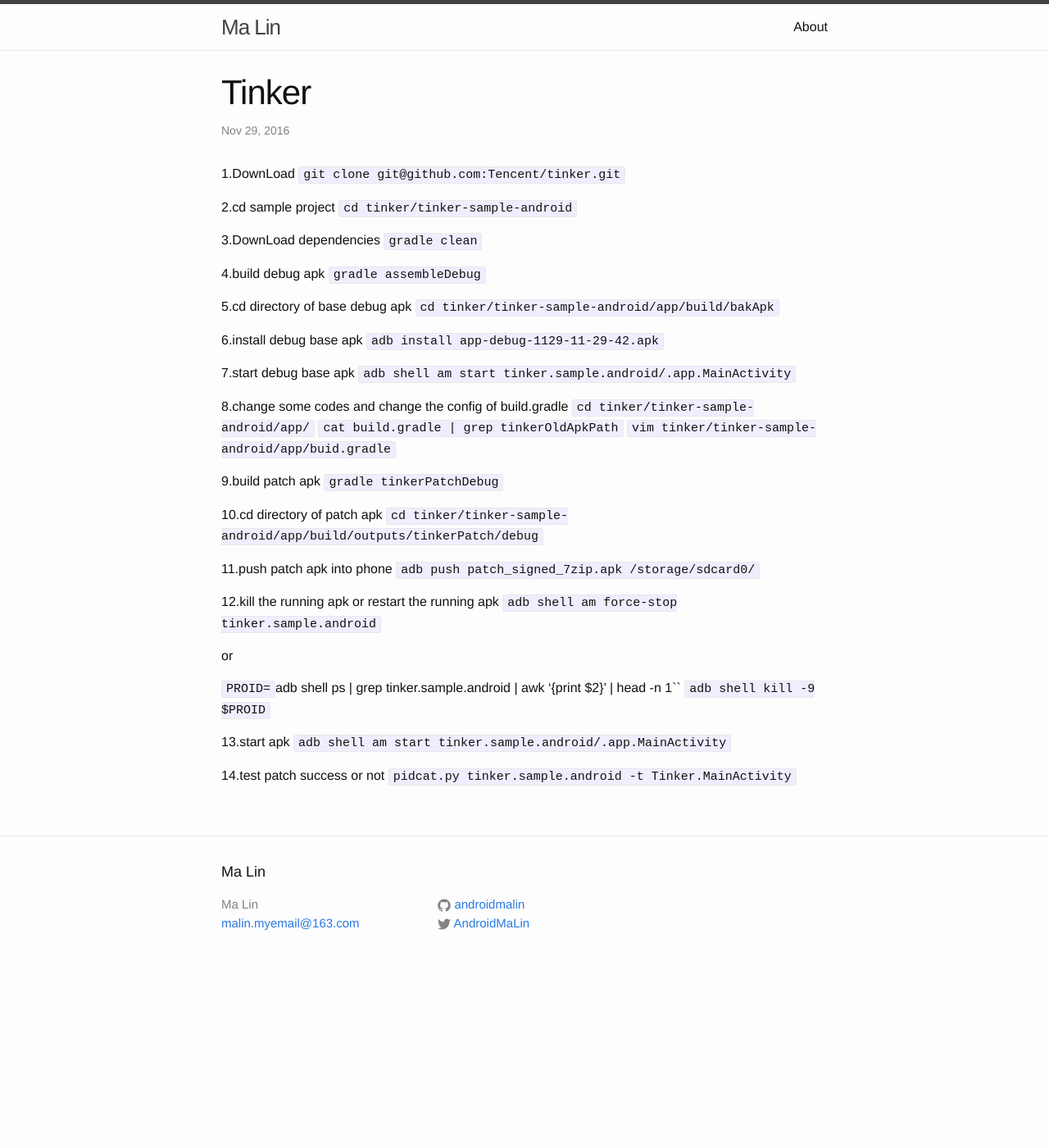
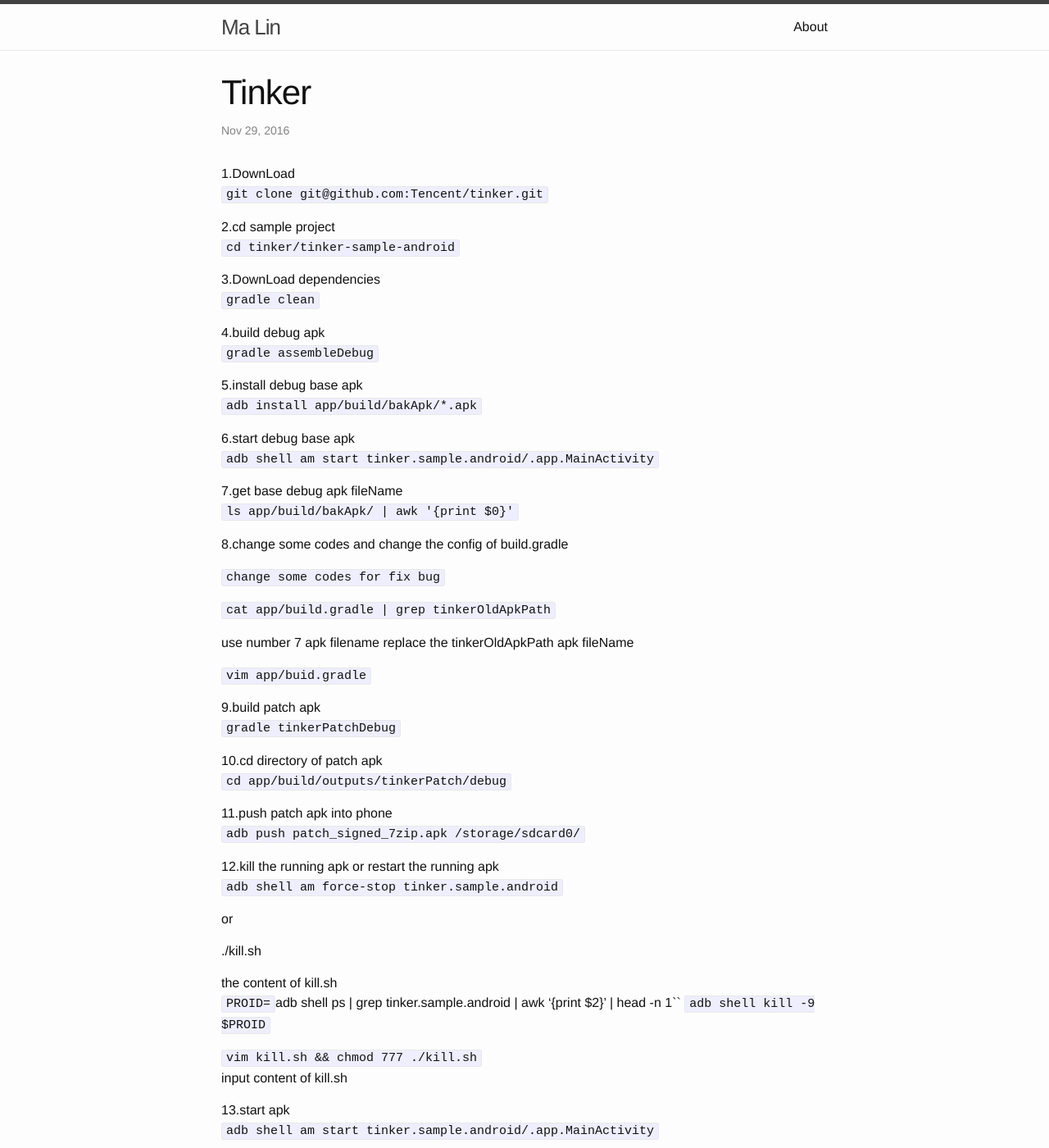
Before and after one commit to androidmalin/androidmalin.github.io, a Jekyll site: the page built from _posts/2016-11-29-tinker.markdown, in a window 1280 px wide and 1400 px high. Shown: the whole window at 82% size. Built offline with Jekyll 4.4.1, drawn with Linux system fonts in a browser that asks for light colours; some of the changed text lies outside the part shown.

Commit message:
update the tinker command

```diff
--- a/_posts/2016-11-29-tinker.markdown
+++ b/_posts/2016-11-29-tinker.markdown
@@ -5,52 +5,63 @@
 categories: Ma Lin update
 ---
 
-1.DownLoad
+1.DownLoad<br/>
 `git clone git@github.com:Tencent/tinker.git`
 
-2.cd sample project
+2.cd sample project<br/>
 `cd tinker/tinker-sample-android`
 
-3.DownLoad dependencies
+3.DownLoad dependencies<br/>
 `gradle clean`
 
-4.build debug apk
+4.build debug apk<br/>
 `gradle assembleDebug`
 
-5.cd directory of base debug apk
-`cd tinker/tinker-sample-android/app/build/bakApk`
+5.install debug base apk<br/>
+`adb install app/build/bakApk/*.apk`
 
-6.install debug base apk
-`adb install app-debug-1129-11-29-42.apk`
-
-7.start debug base apk
+6.start debug base apk<br/>
 `adb shell am start tinker.sample.android/.app.MainActivity`
 
-8.change some codes and change the config of build.gradle
-`cd tinker/tinker-sample-android/app/`
-`cat build.gradle | grep tinkerOldApkPath`
-`vim tinker/tinker-sample-android/app/buid.gradle`
+7.get base debug apk fileName<br/>
+`ls app/build/bakApk/ | awk '{print $0}'`
+
+8.change some codes and change the config of build.gradle<br/>
+
+`change some codes for fix bug`
+
+`cat app/build.gradle | grep tinkerOldApkPath`
+
+use number 7 apk filename replace the tinkerOldApkPath apk fileName<br/>
+
+`vim app/buid.gradle`
 
 
-9.build patch apk
+9.build patch apk<br/>
 `gradle tinkerPatchDebug`
 
-10.cd directory of patch apk
-`cd tinker/tinker-sample-android/app/build/outputs/tinkerPatch/debug`
+10.cd directory of patch apk<br/>
+`cd app/build/outputs/tinkerPatch/debug`
 
-11.push patch apk into phone
+11.push patch apk into phone<br/>
 `adb push patch_signed_7zip.apk /storage/sdcard0/`
 
-12.kill the running apk or restart the running apk
+12.kill the running apk or restart the running apk<br/>
 `adb shell am force-stop tinker.sample.android`
 
-or
+or<br/>
 
+./kill.sh<br/>
+
+the content of kill.sh<br/>
 `PROID=`adb shell ps | grep tinker.sample.android | awk '{print $2}' | head -n 1``
 `adb shell kill -9 $PROID`
 
-13.start apk
+`vim kill.sh && chmod 777 ./kill.sh`<br/>
+input content of kill.sh<br/>
+
+13.start apk<br/>
 `adb shell am start tinker.sample.android/.app.MainActivity`
 
-14.test patch success or not
-`pidcat.py tinker.sample.android -t Tinker.MainActivity`
+14.test patch success or not<br/>
+`adb logcat | grep tinker.sample.android`
```
